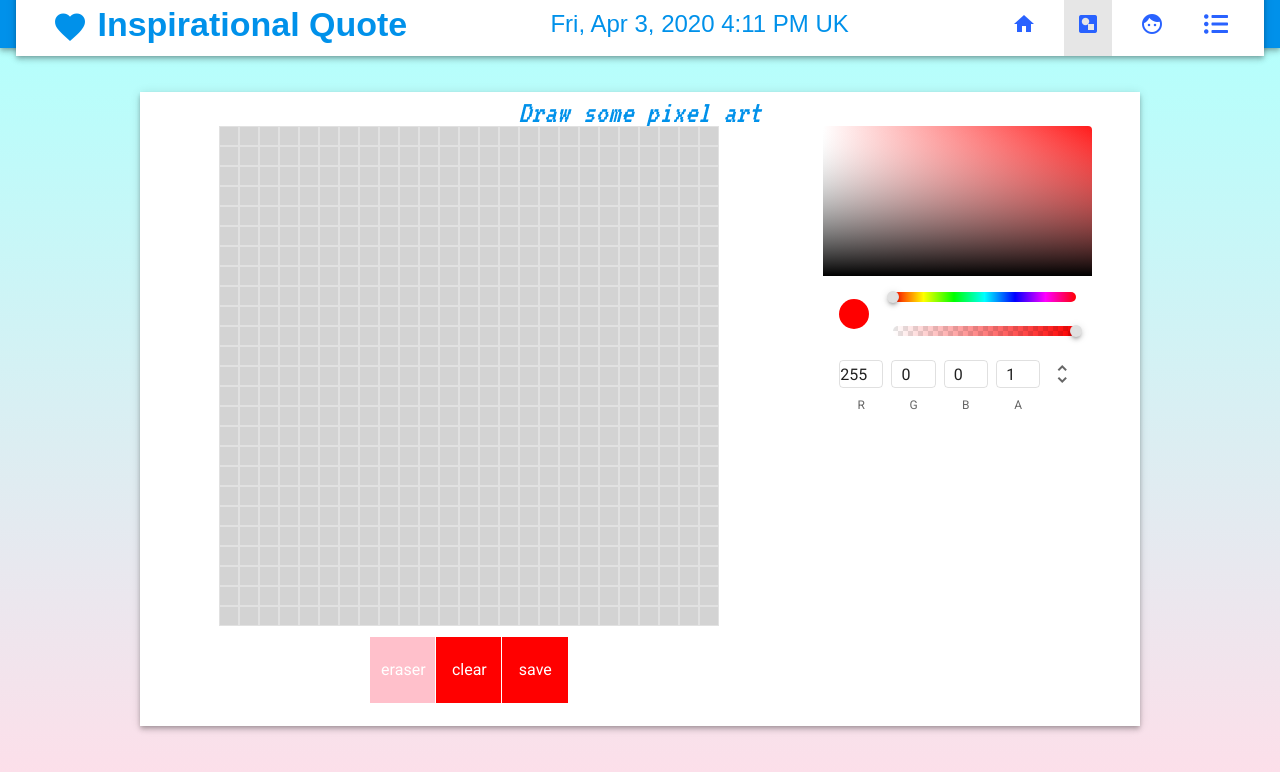
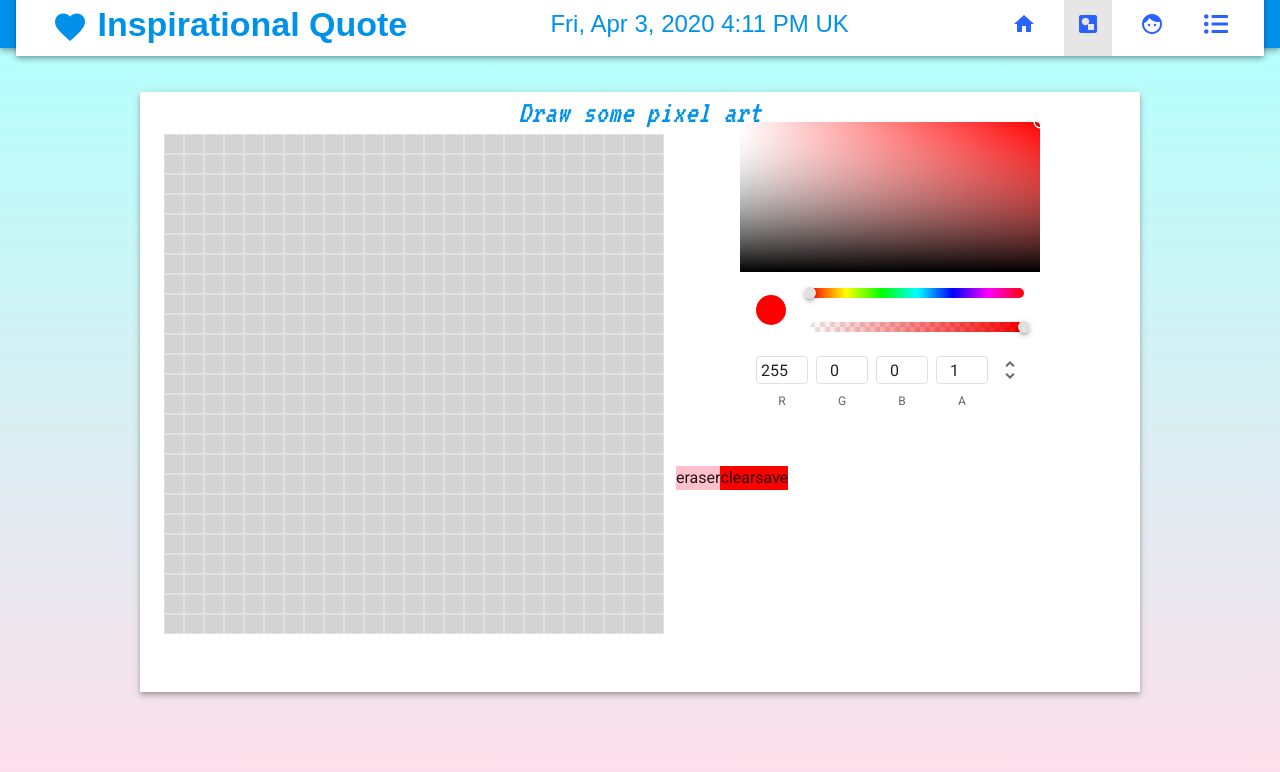
Before and after one commit to krishna-thapa/Inspirational-quote-vue, a Vue app: page /draw in a window 1280 px wide. Shown: the top 772 px of the page. Built offline with nearby package versions, Linux system fonts and the light colour scheme; a web font is replaced by a local one; what vue-resource would draw is missing.

Commit message:
Added functionality to save the pixel grid

```diff
--- a/package.json
+++ b/package.json
@@ -9,6 +9,8 @@
   },
   "dependencies": {
     "core-js": "^3.6.4",
+    "dom-to-image": "^2.6.0",
+    "downloadjs": "^1.4.7",
     "material-design-icons": "^3.0.1",
     "moment": "^2.24.0",
     "moment-timezone": "^0.5.28",
--- a/src/components/api/dictionaryApi.vue
+++ b/src/components/api/dictionaryApi.vue
@@ -73,7 +73,7 @@ export default {
     baseUrl: "https://api.wordnik.com/v4/words.json/wordOfTheDay?api_key=",
     audioUrl1: "https://api.wordnik.com/v4/word.json/",
     audioUrl2: "/audio?useCanonical=false&limit=50&api_key=",
-    APIKEY: "",
+    APIKEY: process.env.VUE_APP_WORDNIK_API,
     imgSource: require("@/assets/pictures/white_bg.jpg")
   }),
   methods: {
--- a/src/components/canvas/Canvas.vue
+++ b/src/components/canvas/Canvas.vue
@@ -1,12 +1,18 @@
 <template>
   <v-row>
     <v-col cols="12" align="center" justify="center">
-      <v-sheet max-width="1000" elevation="4" tile class="mt-8">
+      <v-sheet
+        max-width="1000"
+        min-height="600"
+        elevation="4"
+        tile
+        class="mt-8"
+      >
         <div class="head-line pt-4">Draw some pixel art</div>
         <v-row>
-          <v-col>
-            <div class="pixel-painter mt-2">
-              <div class="canvas">
+          <v-col class="ml-6">
+            <div class="pixel-painter mt-4">
+              <div class="canvas" ref="canvas">
                 <button
                   v-on:touchmove="mouseOver(i)"
                   v-on:touchstart="mouseDown(i, true)"
@@ -20,21 +26,29 @@
                   class="pixel"
                 ></button>
               </div>
-              <div class="tools">
+            </div>
+          </v-col>
+          <v-col>
+            <v-row justify="space-around" class="order-md10">
+              <v-color-picker
+                v-model="colors"
+                class="mt-4 mr-12"
+              ></v-color-picker>
+            </v-row>
+            <v-row>
+              <div class="mt-10">
                 <button
                   v-for="(btn, i) in buttons"
                   :key="i"
                   v-bind:style="{ backgroundColor: btn.color }"
-                  v-bind:class="{ active : btn.active }"
+                  v-bind:class="{ active: btn.active }"
                   v-bind:data-fn="btn.fn"
                   v-on:click="clickBtn(btn.fn, btn.color, i)"
-                  class="btn"
-                >{{btn.fn}}</button>
+                >
+                  {{ btn.fn }}
+                </button>
               </div>
-            </div>
-          </v-col>
-          <v-col cols="4">
-            <v-color-picker v-model="colors" class="mt-2 mr-12"></v-color-picker>
+            </v-row>
           </v-col>
         </v-row>
       </v-sheet>
@@ -44,20 +58,20 @@
 
 <script>
 //import Demo from "./demo.vue";
+import domtoimage from "dom-to-image";
+import download from "downloadjs";
 
 export default {
   data: () => ({
     colors: {},
     w: 25,
     h: 25,
-    default_color: "transparent",
-    selected_color: "red",
     pixels: [],
     buttons: [
       { fn: "eraser", color: "pink", active: false },
       { fn: "clear", color: "red", active: false },
-      { fn: "save", color: "red", active: false }
-    ]
+      { fn: "save", color: "red", active: false },
+    ],
   }),
   methods: {
     init: function() {
@@ -66,7 +80,7 @@ export default {
     resetCanvas: function() {
       var new_pixels = [];
       for (var i = 0; i < this.w * this.h; i++) {
-        new_pixels.push(this.default_color);
+        new_pixels.push(this.colors.hex);
       }
       this.pixels = new_pixels;
     },
@@ -75,24 +89,21 @@ export default {
       var req = {
         w: this.w,
         h: this.h,
-        pixels: this.pixels
+        pixels: this.pixels,
       };
       console.log(req);
     },
 
-    clickBtn: function(fn, color) {
+    clickBtn: function(fn) {
       switch (fn) {
-        case "color":
-          this.selected_color = color;
-          break;
         case "eraser":
-          this.selected_color = "transparent";
+          this.colors.hex = "transparent";
           break;
         case "clear":
           this.resetCanvas();
           break;
         case "save":
-          this.saveCanvas();
+          this.getImage();
           break;
       }
     },
@@ -105,7 +116,20 @@ export default {
       if (this.drawing) {
         this.$set(this.pixels, i, this.colors.hex);
       }
-    }
+    },
+
+    getImage() {
+      try {
+        setTimeout(async () => {
+          const refs = this.$refs;
+          const drawGrid = refs.canvas;
+          const file = await domtoimage.toBlob(drawGrid);
+          download(file, "vue-pixel-art.png", "image/png");
+        });
+      } catch (error) {
+        console.error("oops, something went wrong!", error);
+      }
+    },
   },
 
   components: {
@@ -113,7 +137,7 @@ export default {
   },
   created() {
     this.init();
-  }
+  },
 };
 </script>
 
@@ -130,8 +154,8 @@ export default {
   color: #0091ea;
 }
 .my-canvas {
-  width: 500px;
-  height: 500px;
+  max-width: 500px;
+  max-height: 500px;
   border: 1px #000 solid;
   background-color: lightgrey;
   display: -webkit-box;
@@ -166,14 +190,4 @@ export default {
 .pixel-painter .canvas .pixel:hover:after {
   opacity: 1;
 }
-.pixel-painter .tools .btn {
-  all: unset;
-  width: 66px;
-  height: 66px;
-  border: 1px solid white;
-  margin: 10px -1px;
-  position: relative;
-  text-align: center;
-  color: white;
-}
 </style>
```
Also changed, not shown: 2 other files (tests, documents, lock files or other folders).
